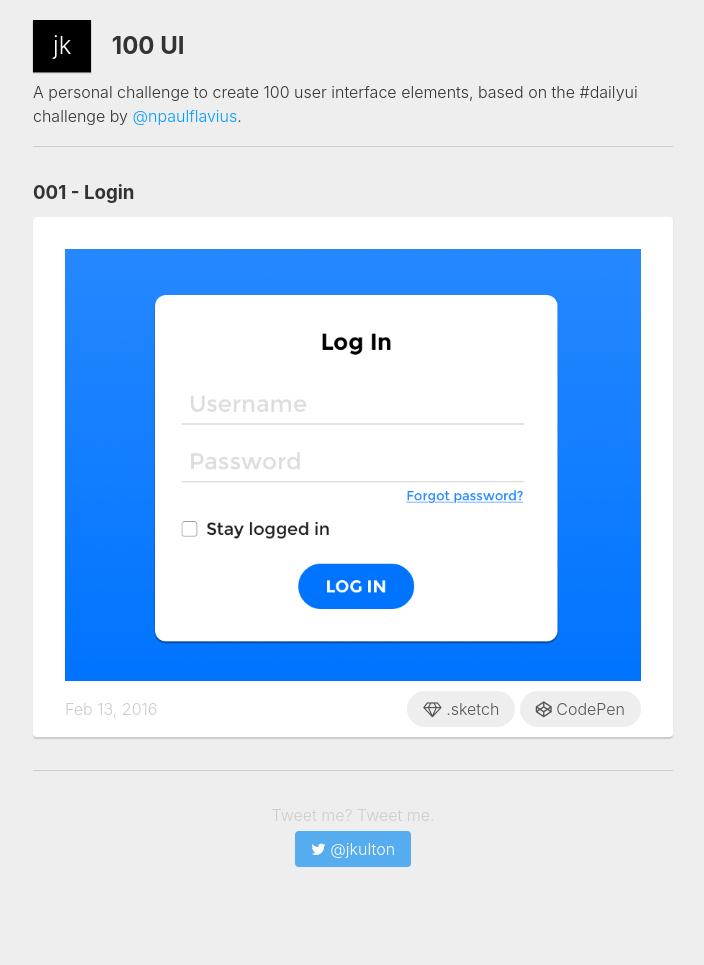
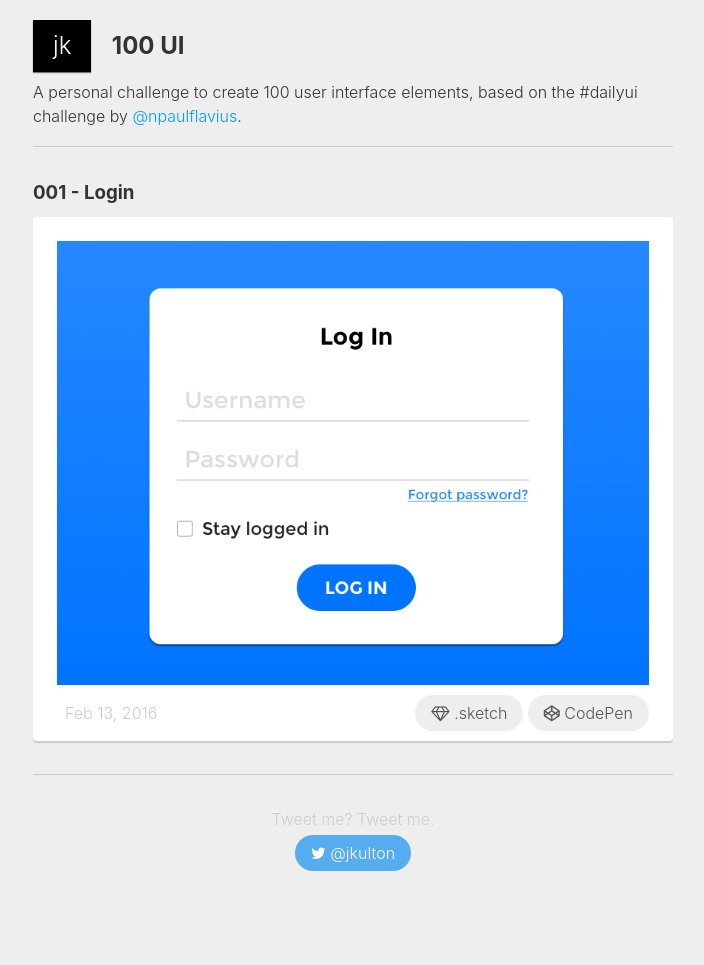
Before and after one commit to jkulton/jkulton.github.io, a Jekyll site: the page built from 100ui/index.html, in a window 1280 px wide. Shown: the whole page, without its empty margins (287-991 px from the left). Built offline with Jekyll 4.4.1, drawn with Linux system fonts in a browser that asks for light colours; nearby versions of some CDN libraries.

Commit message:
card tweaks

```diff
--- a/100ui/index.html
+++ b/100ui/index.html
@@ -26,7 +26,7 @@ layout: default
 	.card {
 		border-bottom:1px solid #ccc;
 		padding-bottom:1rem;
-		padding:2rem 2rem 0 2rem;
+		padding:1.5rem 1.5rem 0 1.5rem;
 		box-shadow:0 1px 1px 0 rgba(0,0,0,0.15);
 		border-radius:4px;
 		background:white;
@@ -77,7 +77,7 @@ layout: default
 		color:#fff;
 		background:#55acee;
 		padding:.5rem 1rem;
-		border-radius:4px;
+		border-radius:20px;
 	}
 
 	.twitter a:hover {
```
